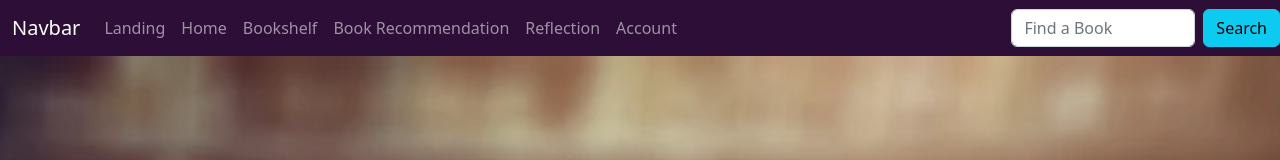
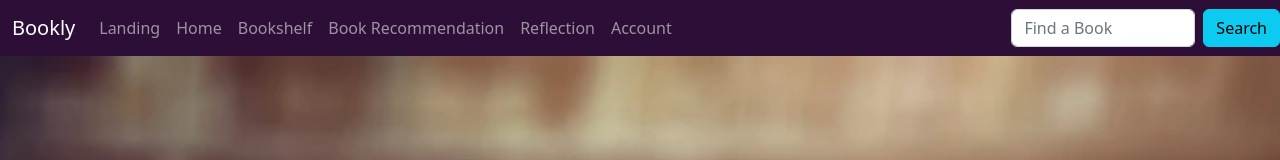
Before and after one commit to josephisaman33/Bookly-Website, a React (Create React App) app: page / in a window 1280 px wide. Shown: the top 160 px of the page. Built offline with nearby package versions, Linux system fonts and the light colour scheme.

Commit message:
Minor changes to Chris Chow's Amazing work :)

```diff
--- a/package.json
+++ b/package.json
@@ -6,7 +6,7 @@
     "@testing-library/jest-dom": "^5.16.5",
     "@testing-library/react": "^13.4.0",
     "@testing-library/user-event": "^13.5.0",
-    "aos": "^2.3.4",
+    "aos": "^3.0.0-beta.6",
     "axios": "^1.3.4",
     "bootstrap": "^5.2.3",
     "react": "^18.2.0",
--- a/src/components/NavBar.js
+++ b/src/components/NavBar.js
@@ -14,7 +14,7 @@ function NavBar() {
     <>
       <Navbar bg="DarkPurple" variant="dark" sticky="top">
         <Container>
-          <Navbar.Brand href="home">Navbar</Navbar.Brand>
+          <Navbar.Brand href="home">Bookly</Navbar.Brand>
           <Nav className="me-auto">
           <Nav.Link href="/">Landing</Nav.Link>
             <Nav.Link href="home">Home</Nav.Link>
```
Also changed, not shown: 2 other files (tests, documents, lock files or other folders).
